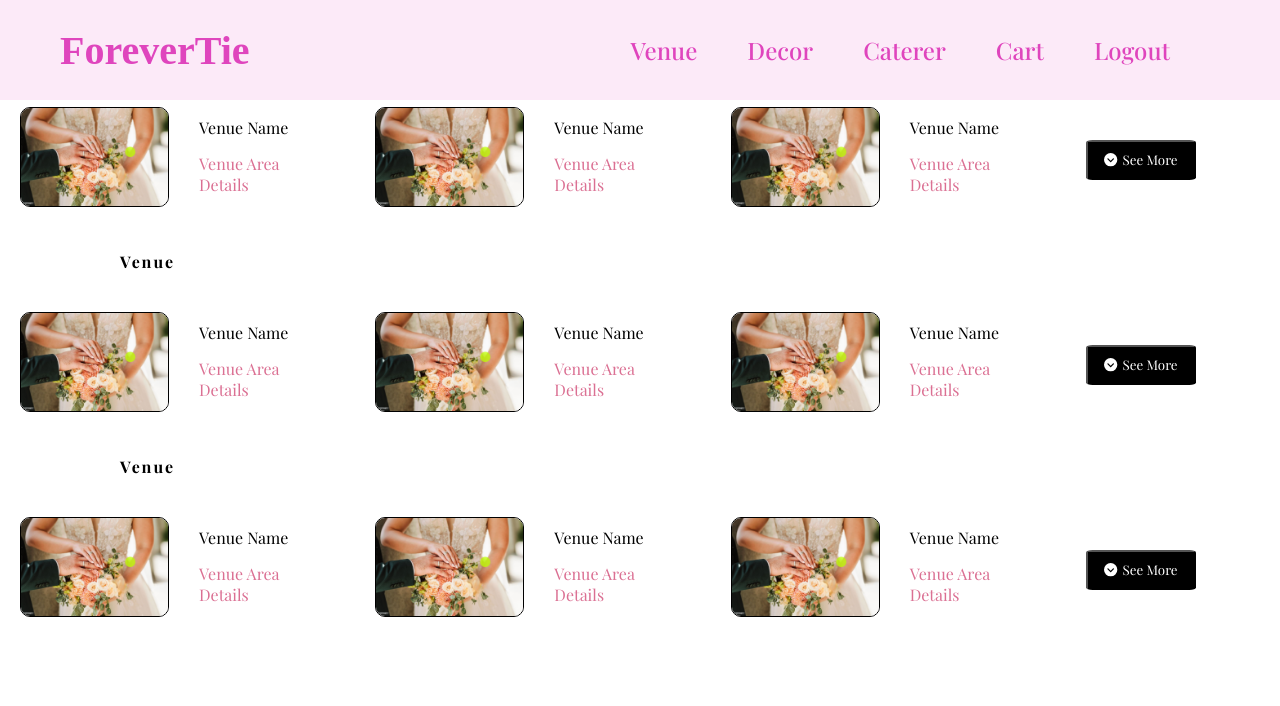
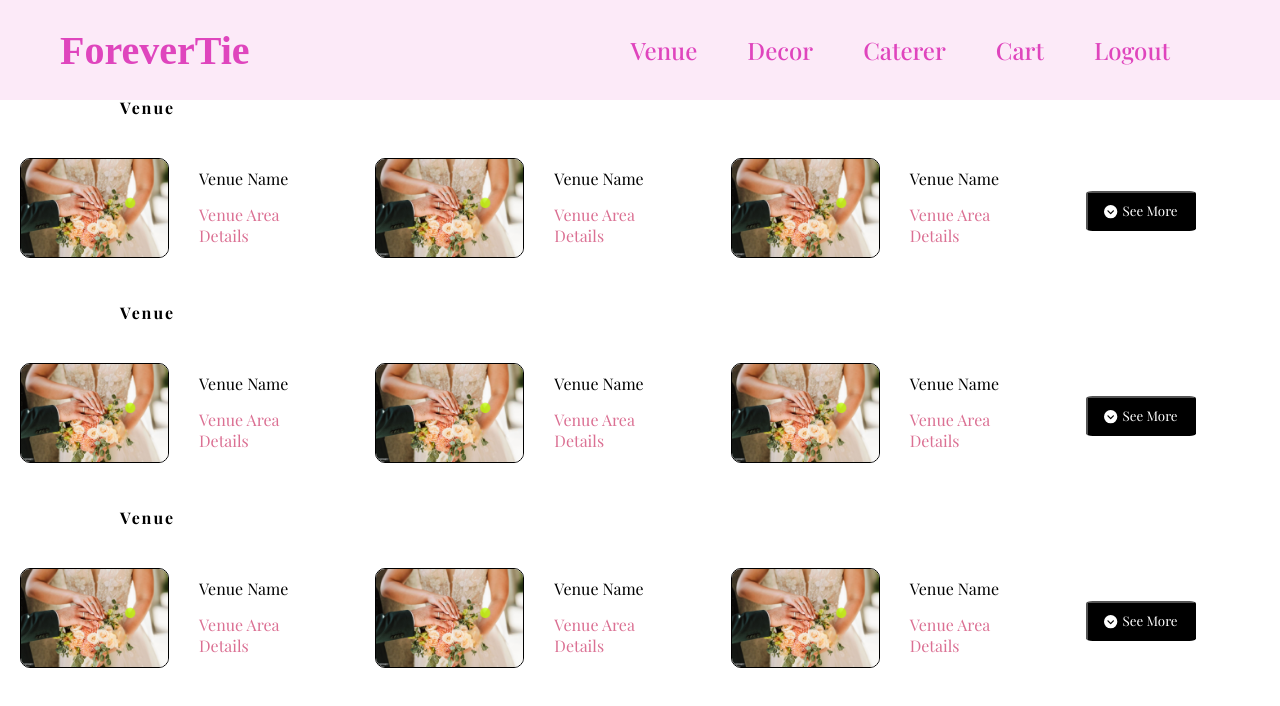
Before and after one commit to Sindhupandi54/MarriagePlanner, a React (Create React App) app in the folder marriage/: page /Dashboard in a window 1280 px wide. Shown: the top 706 px of the page. Built offline with nearby package versions, Linux system fonts and the light colour scheme; a web font is replaced by a local one.

Commit message:
Updated Dashboard styling

```diff
--- a/marriage/src/Pages/Dashboard/Dashboard.css
+++ b/marriage/src/Pages/Dashboard/Dashboard.css
@@ -1,11 +1,12 @@
 .grid-container {
-    display: grid;
-    grid-template-columns: repeat(3, 1fr) 150px;
-    column-gap: 10px;
-    margin-top: 0;
+  display: grid;
+  grid-template-columns: repeat(3, 1fr) minmax(150px, auto); /* Changed fixed width to flexible */
+  column-gap: 10px;
+  margin-top: 0;
 }
+
   .dashboard-outer-container{
-    margin-top: 2%;
+    margin-top: 6%;
   }
   .grid-item {
     cursor: pointer;
```
